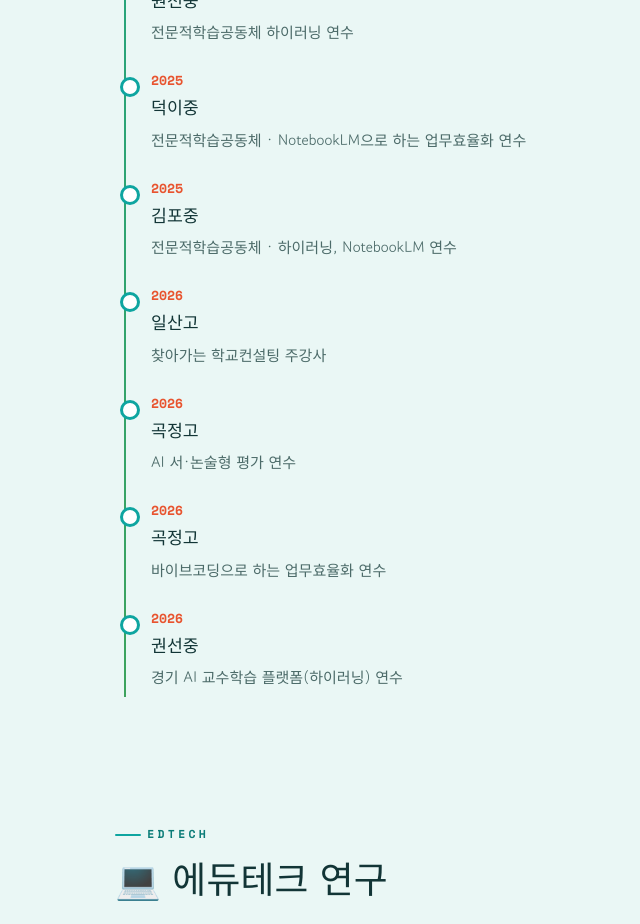
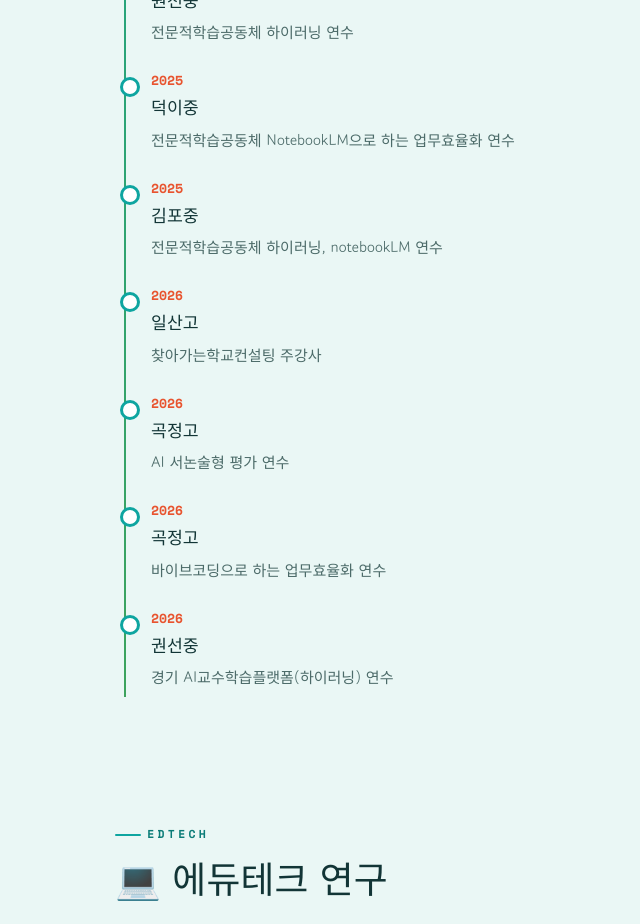
Before and after one commit to haedalt/haedal-portfolio, a website: page index.html in a window 1280 px wide. Shown: the part 3320-4244 px from the top of the page, without its empty margins (15-655 px from the left). Drawn offline with nearby package versions, Linux system fonts and the light colour scheme.

Commit message:
노션 강의 이력으로 사이트 갱신

```diff
--- a/index.html
+++ b/index.html
@@ -502,12 +502,12 @@
         <div class="tl" data-y="2025"><div class="yr">2025</div><div class="place">유신고</div><div class="desc">찾아가는 밀착형 하이러닝 활용 역량강화 연수</div></div>
         <div class="tl" data-y="2025"><div class="yr">2025</div><div class="place">소현중</div><div class="desc">전문적학습공동체 하이러닝 연수</div></div>
         <div class="tl" data-y="2025"><div class="yr">2025</div><div class="place">원천중</div><div class="desc">전문적학습공동체 하이러닝 연수</div></div>
-        <div class="tl" data-y="2025"><div class="yr">2025</div><div class="place">덕이중</div><div class="desc">전문적학습공동체 · NotebookLM으로 하는 업무효율화 연수</div></div>
-        <div class="tl" data-y="2025"><div class="yr">2025</div><div class="place">김포중</div><div class="desc">전문적학습공동체 · 하이러닝, NotebookLM 연수</div></div>
-        <div class="tl" data-y="2026"><div class="yr">2026</div><div class="place">일산고</div><div class="desc">찾아가는 학교컨설팅 주강사</div></div>
-        <div class="tl" data-y="2026"><div class="yr">2026</div><div class="place">곡정고</div><div class="desc">AI 서·논술형 평가 연수</div></div>
+        <div class="tl" data-y="2025"><div class="yr">2025</div><div class="place">덕이중</div><div class="desc">전문적학습공동체 NotebookLM으로 하는 업무효율화 연수</div></div>
+        <div class="tl" data-y="2025"><div class="yr">2025</div><div class="place">김포중</div><div class="desc">전문적학습공동체 하이러닝, notebookLM 연수</div></div>
+        <div class="tl" data-y="2026"><div class="yr">2026</div><div class="place">일산고</div><div class="desc">찾아가는학교컨설팅 주강사</div></div>
+        <div class="tl" data-y="2026"><div class="yr">2026</div><div class="place">곡정고</div><div class="desc">AI 서논술형 평가 연수</div></div>
         <div class="tl" data-y="2026"><div class="yr">2026</div><div class="place">곡정고</div><div class="desc">바이브코딩으로 하는 업무효율화 연수</div></div>
-        <div class="tl" data-y="2026"><div class="yr">2026</div><div class="place">권선중</div><div class="desc">경기 AI 교수학습 플랫폼(하이러닝) 연수</div></div>
+        <div class="tl" data-y="2026"><div class="yr">2026</div><div class="place">권선중</div><div class="desc">경기 AI교수학습플랫폼(하이러닝) 연수</div></div>
         <!-- NOTION:LECTURES:END -->
       </div>
     </div>
```
